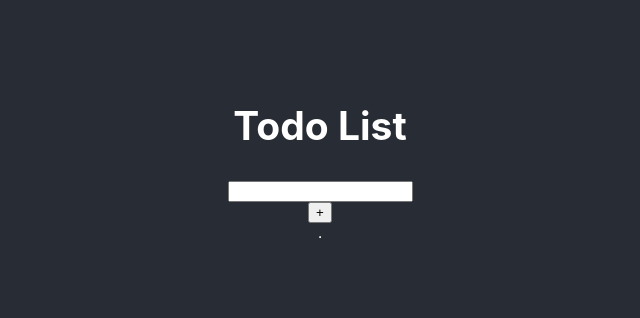
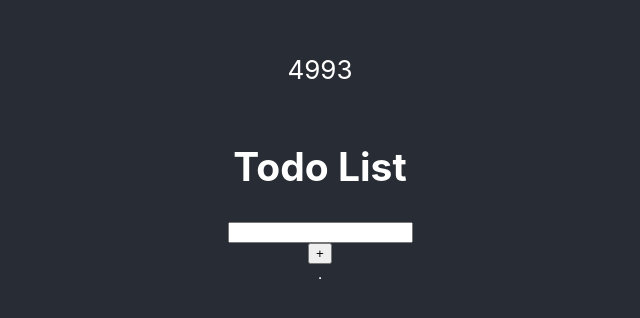
Before and after one commit to yingmo55/Todo-List, a React (Create React App) app: page / in a window 1280 px wide. Shown: the part 214-532 px from the top of the page, without its empty margins (320-960 px from the left). Built offline with nearby package versions, Linux system fonts and the light colour scheme.

Commit message:
Add basic countdown function
- Add test countdown function in Timer component
- Add display to countdown

```diff
--- a/src/App.js
+++ b/src/App.js
@@ -1,10 +1,12 @@
 import './App.css';
 import Todo from './Components/TodoList/Todo/Todo';
+import Timer from './Components/Pomodoro/Timer/Timer';
 
 function App() {
   return (
     <div className="App">
       <header className="App-header">
+        <Timer />
       <Todo />
       </header>
     </div>
--- a/src/Components/Pomodoro/Timer/Timer.js
+++ b/src/Components/Pomodoro/Timer/Timer.js
@@ -1,7 +1,25 @@
-import React from "react";
+import React, {useState, useEffect} from "react";
 
 function Timer () {
+const [time, setTime] = useState(5000);
 
+const countdown = () => {
+    setTime((prev)=> prev - 1);
+}
+
+useEffect(() => {
+    const timeInterval = setInterval(countdown, 1000);
+    return () => {
+        clearInterval(timeInterval);
+    };
+}, [time])
+
+
+    return (
+        <>
+        <p>{time}</p>
+        </>
+    );
 }
 
 export default Timer;
```
